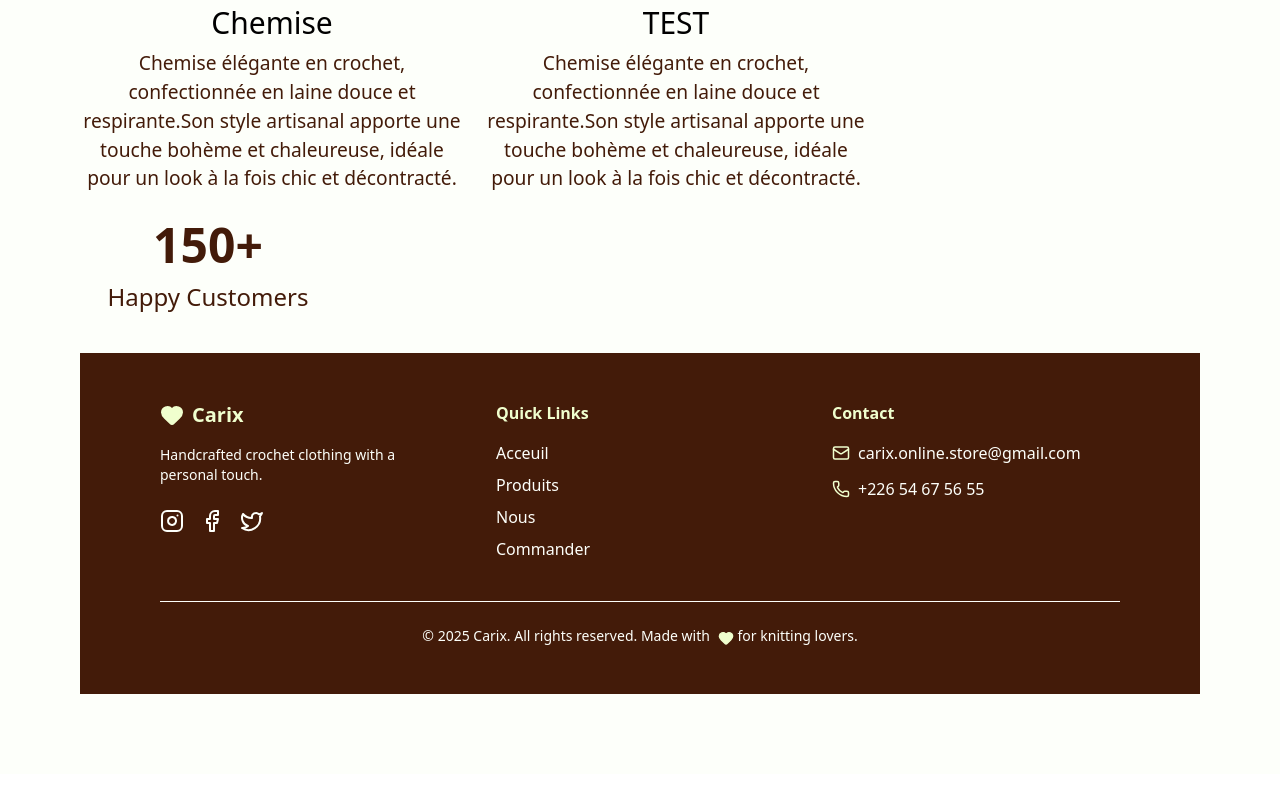
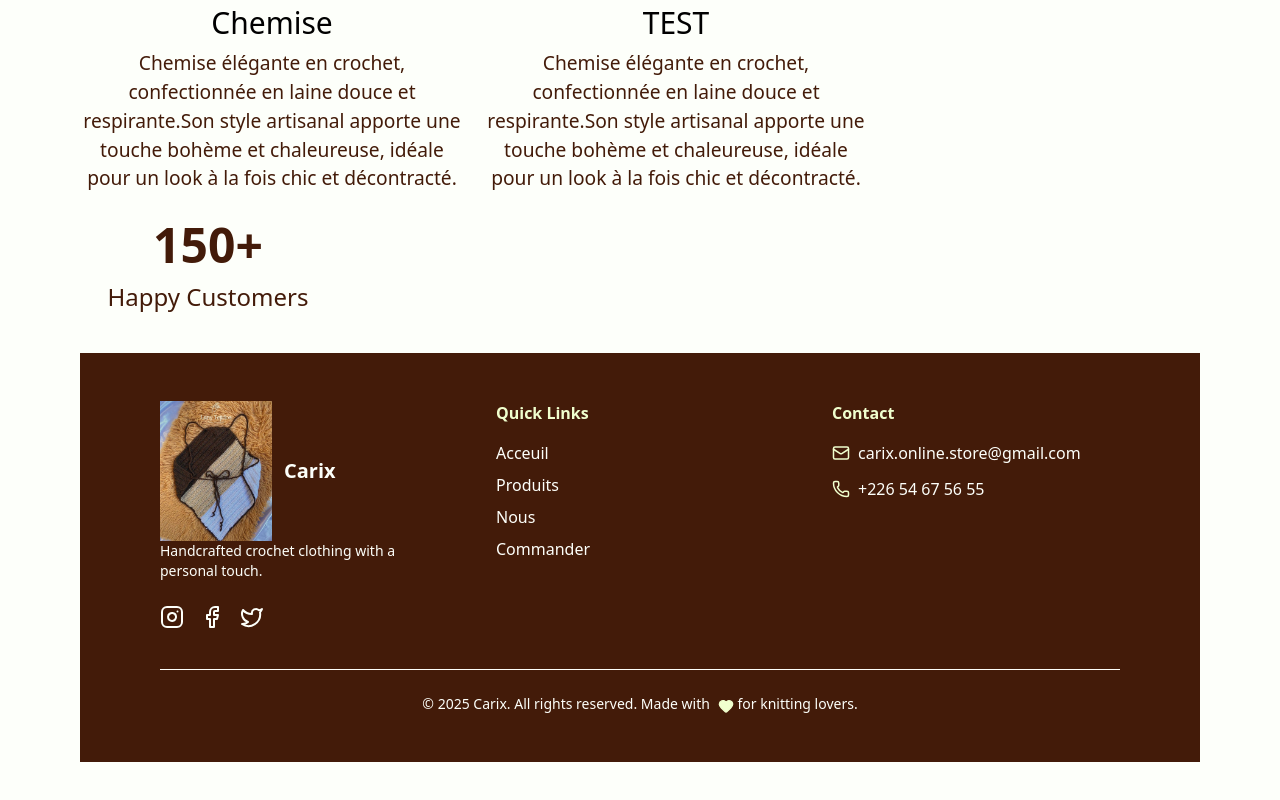
Before and after one commit to alixHub-ux/carix-online-store, a React (Vite) app: page / in a window 1280 px wide. Shown: the part 1458-2258 px from the top of the page. Before the commit the page ends 2232 px from the top, so only its background shows below. Built offline with nearby package versions, Linux system fonts and the light colour scheme.

Commit message:
Change brand logo to image

```diff
--- a/src/App.tsx
+++ b/src/App.tsx
@@ -122,7 +122,6 @@ function App() {
       {/* Footer */}
       <div className="mt-10">
       <Footer
-        brand="Carix"
         description="Handcrafted crochet clothing with a personal touch."
         email="carix.online.store@gmail.com"
         phone="+226 54 67 56 55"
--- a/src/components/layout/Footer.tsx
+++ b/src/components/layout/Footer.tsx
@@ -1,5 +1,7 @@
 import React from "react";
 import { Mail, Phone, Instagram, Facebook, Twitter, Heart } from "lucide-react";
+
+import Top from "../../assets/images/top.jpeg";
 
 type SocialLink = {
   icon: React.ReactNode;
@@ -7,7 +9,6 @@ type SocialLink = {
 };
 
 type FooterProps = {
-  brand: string;
   description: string;
   email: string;
   phone: string;
@@ -17,7 +18,6 @@ type FooterProps = {
 };
 
 const Footer: React.FC<FooterProps> = ({
-  brand,
   description,
   email,
   phone,
@@ -30,10 +30,14 @@ const Footer: React.FC<FooterProps> = ({
       <div className="max-w-7xl mx-auto grid grid-cols-1 md:grid-cols-3 gap-12">
         {/* --- Logo & description --- */}
         <div>
-          <div className="flex items-center gap-2 mb-4">
-            <Heart className="text-mint" fill="currentColor" />
-            <span className="text-xl font-semibold text-mint">{brand}</span>
-          </div>
+          <div className="flex items-center gap-3">
+          <img
+            src={Top}
+            alt="Carix Brand Logo"
+            className="w-28 h-auto object-contain" // ajuster largeur/hauteur
+          />
+          <span className="text-xl font-bold">Carix</span>
+        </div>
           <p className="text-sm mb-6">{description}</p>
           <div className="flex gap-4 text-noyhr">
             {socials.map((s, i) => (
@@ -75,7 +79,7 @@ const Footer: React.FC<FooterProps> = ({
 
       {/* --- Bottom --- */}
       <div className="mt-10 border-t border-ivory/10 pt-6 text-center text-sm text-ivory text-noyhr">
-        © {year} {brand}. All rights reserved. Made with{" "}
+        © {year} Carix. All rights reserved. Made with{" "}
         <Heart className="inline-block text-mint mx-1" size={16} fill="currentColor" />
         for knitting lovers.
       </div>
```
